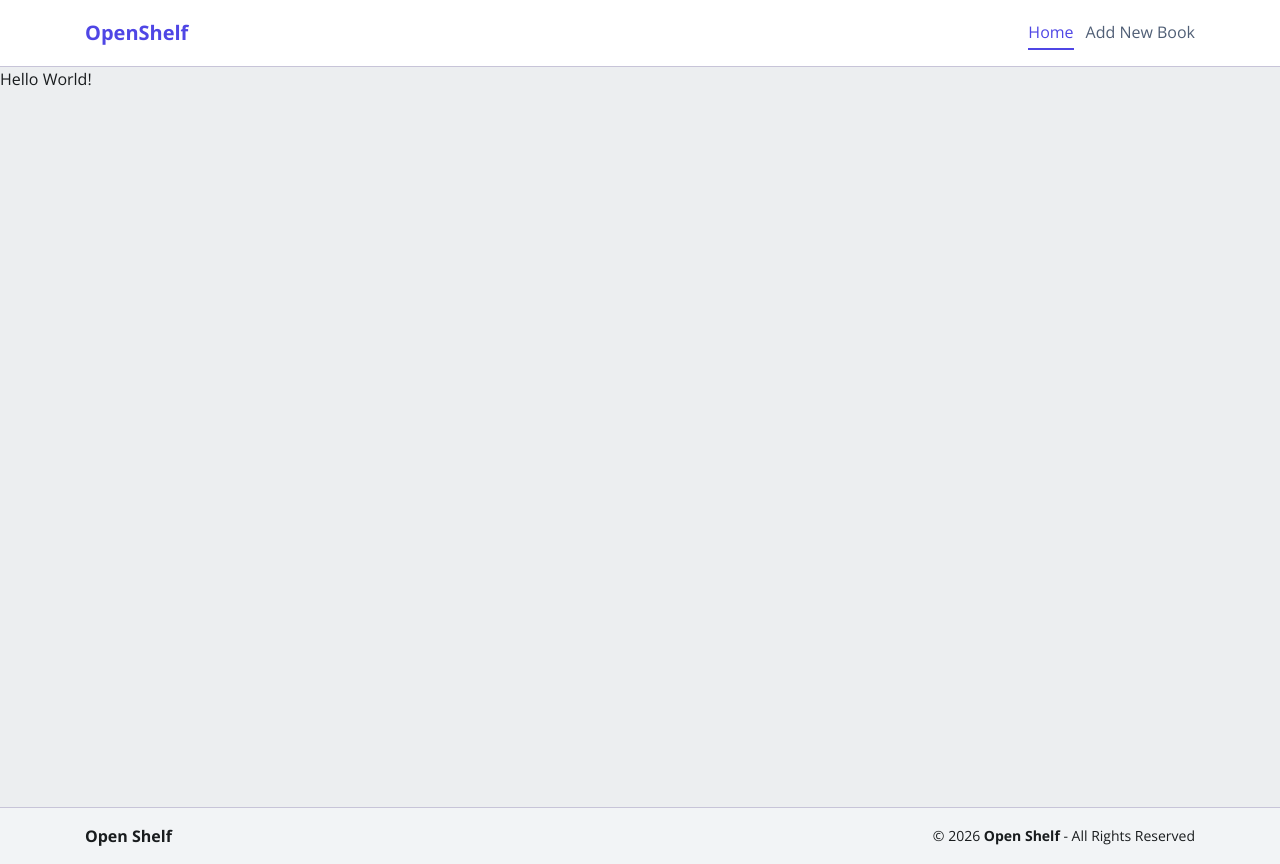
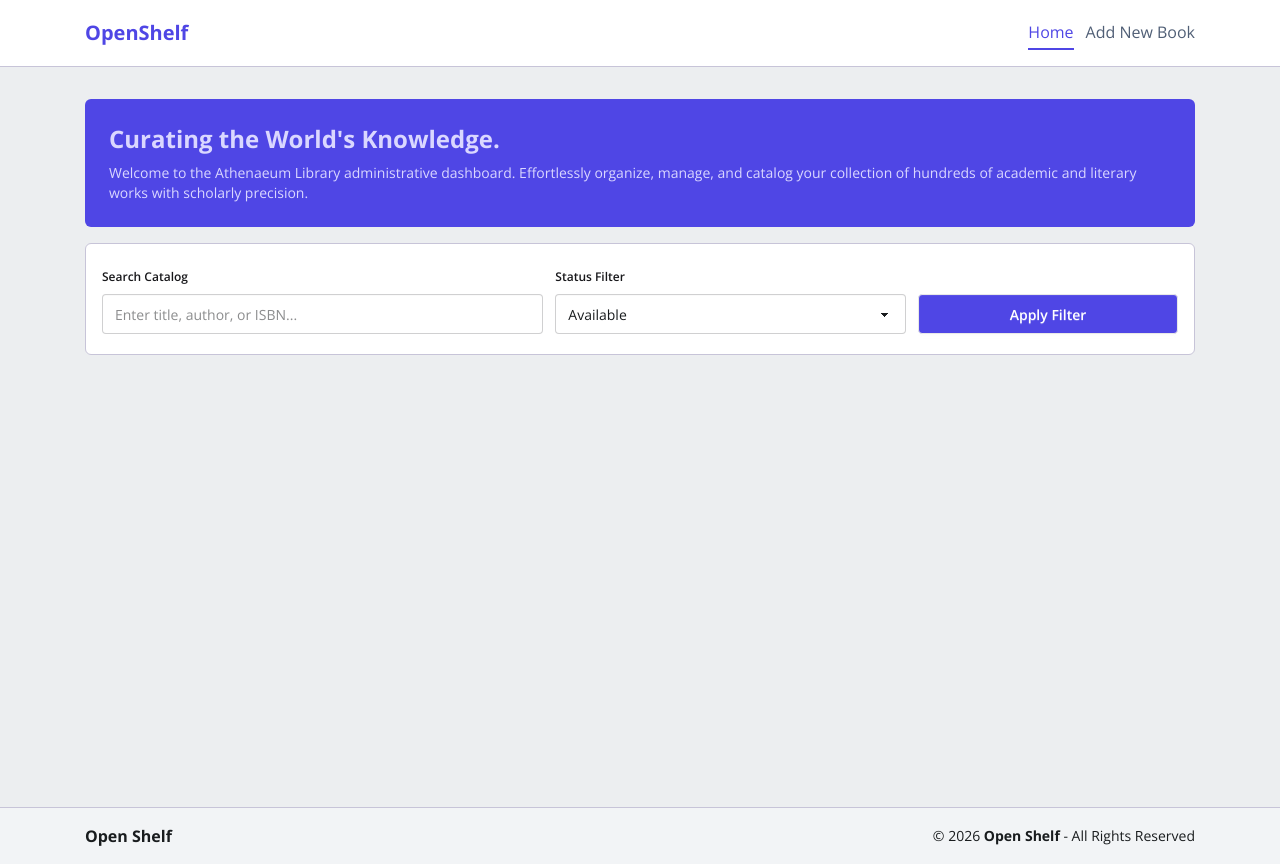
Before and after one commit to ayoub-jabiri/open-shelf, a Next.js app: page / in a window 1280 px wide. Built offline with nearby package versions, Linux system fonts and the light colour scheme.

Commit message:
Finished the home page hero section and filter section UI

```diff
--- /dev/null
+++ b/app/_components/home/FilterSection.tsx
@@ -0,0 +1,32 @@
+export default function FilterSection() {
+    return (
+        <div className="bg-white p-4 border border-[#C7C4D8] rounded-md">
+            <div className="grid grid-cols-12 items-end gap-3">
+                <fieldset className="fieldset col-span-12 md:col-span-5">
+                    <legend className="fieldset-legend">Search Catalog</legend>
+                    <input
+                        type="text"
+                        className="input w-full"
+                        placeholder="Enter title, author, or ISBN..."
+                    />
+                </fieldset>
+                <fieldset className="fieldset col-span-12 md:col-span-4">
+                    <legend className="fieldset-legend">Status Filter</legend>
+                    <select
+                        defaultValue="Pick a color"
+                        className="select w-full"
+                    >
+                        <option disabled={true}>Status Filter</option>
+                        <option value="available">Available</option>
+                        <option value="borrowed">Borrowed</option>
+                    </select>
+                </fieldset>
+                <div className="col-span-12 md:col-span-3">
+                    <button className="btn w-full bg-(--blue-color) text-white md:mb-1">
+                        Apply Filter
+                    </button>
+                </div>
+            </div>
+        </div>
+    );
+}
--- /dev/null
+++ b/app/_components/home/HeroSection.tsx
@@ -0,0 +1,15 @@
+export default function HeroSection() {
+    return (
+        <div className="bg-(--blue-color) text-[#DAD7FF] p-6 mb-4 rounded-md">
+            <h1 className="text-2xl font-bold mb-2">
+                Curating the World's Knowledge.
+            </h1>
+            <p className="text-sm">
+                Welcome to the Athenaeum Library administrative dashboard.
+                Effortlessly organize, manage, and catalog your collection of
+                hundreds of academic and literary works with scholarly
+                precision.
+            </p>
+        </div>
+    );
+}
--- a/app/globals.css
+++ b/app/globals.css
@@ -1,5 +1,6 @@
 @import url("https://fonts.googleapis.com/css2?family=Open+Sans:ital,wght@0,300..800;1,300..800&display=swap");
 @import "tailwindcss";
+@plugin "daisyui";
 
 :root {
     --bg-color: #eceef0;
--- a/app/layout.tsx
+++ b/app/layout.tsx
@@ -18,7 +18,9 @@ export default function RootLayout({
         <html lang="en">
             <body className="min-h-full flex flex-col">
                 <AppHeader />
-                <main className="min-h-[calc(100vh-60px)]">{children}</main>
+                <main className="container min-h-[calc(100vh-60px)] py-8">
+                    {children}
+                </main>
                 <AppFooter />
             </body>
         </html>
--- a/app/page.tsx
+++ b/app/page.tsx
@@ -1,7 +1,11 @@
+import HeroSection from "./_components/home/HeroSection";
+import FilterSection from "./_components/home/FilterSection";
+
 export default function Home() {
     return (
-        <div>
-            <h1>Hello World!</h1>
-        </div>
+        <>
+            <HeroSection />
+            <FilterSection />
+        </>
     );
 }
--- a/package.json
+++ b/package.json
@@ -18,6 +18,7 @@
     "@types/node": "^20",
     "@types/react": "^19",
     "@types/react-dom": "^19",
+    "daisyui": "^5.6.18",
     "eslint": "^9",
     "eslint-config-next": "16.2.10",
     "tailwindcss": "^4",
```
Also changed, not shown: 1 other file (tests, documents, lock files or other folders).
